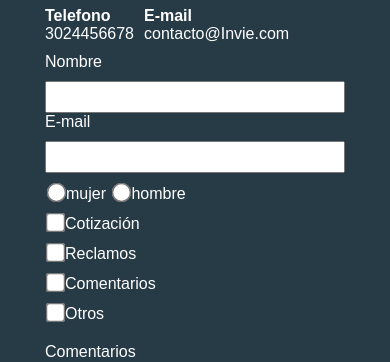
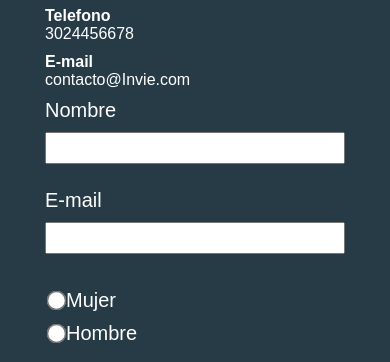
Before and after one commit to Daniel11V/invie_ResponsiveDesign, a plain HTML site: page precios.html in a window 390 px wide. Shown: the part 732-1094 px from the top of the page. Drawn offline with Linux system fonts and the light colour scheme; some packages are replaced by stand-ins of ours; a script that the page names is missing; files whose address does not match are found by name; a web font is replaced by a local one.

Commit message:
Page speed cool

```diff
--- a/css/invie.css
+++ b/css/invie.css
@@ -384,15 +384,25 @@ thead{
   }
   .contacto {
     margin:0 auto;
+    display: block;
+  }
+  .contacto a{
+    display: block;
   }
   .formulario {
     display: block;
     margin: 0 auto;
     width: 300px;
   }
+  .sexo label{
+    display: block;
+  }
+  .formulario label{
+    font-size: 20px;
+  }
   .intereses label{
     display: block;
-    font-size: 16px;
+    font-size: 20px;
   }
   .col1 {
     margin: 0;
@@ -401,6 +411,7 @@ thead{
   input[type="email"] {
     font-size: 16px;
     padding: 5px;
+    margin-bottom: 25px;
   }
   textarea{
     width: 100%;
--- a/precios.html
+++ b/precios.html
@@ -79,10 +79,10 @@
                     <input type="email" required id="email" name="email"/>
                     <div class="sexo">
                         <label for="mujer">
-                            <input type="radio" required id="mujer" name="sexo" value="mujer"/>mujer
+                            <input type="radio" required id="mujer" name="sexo" value="mujer"/>Mujer
                         </label>
                         <label for="hombre">
-                            <input type="radio" required id="hombre" name="sexo" value="hombre"/>hombre
+                            <input type="radio" required id="hombre" name="sexo" value="hombre"/>Hombre
                         </label>
                     </div>
                     <div class="intereses">
```
Also changed, not shown: css/invie.min.css.
